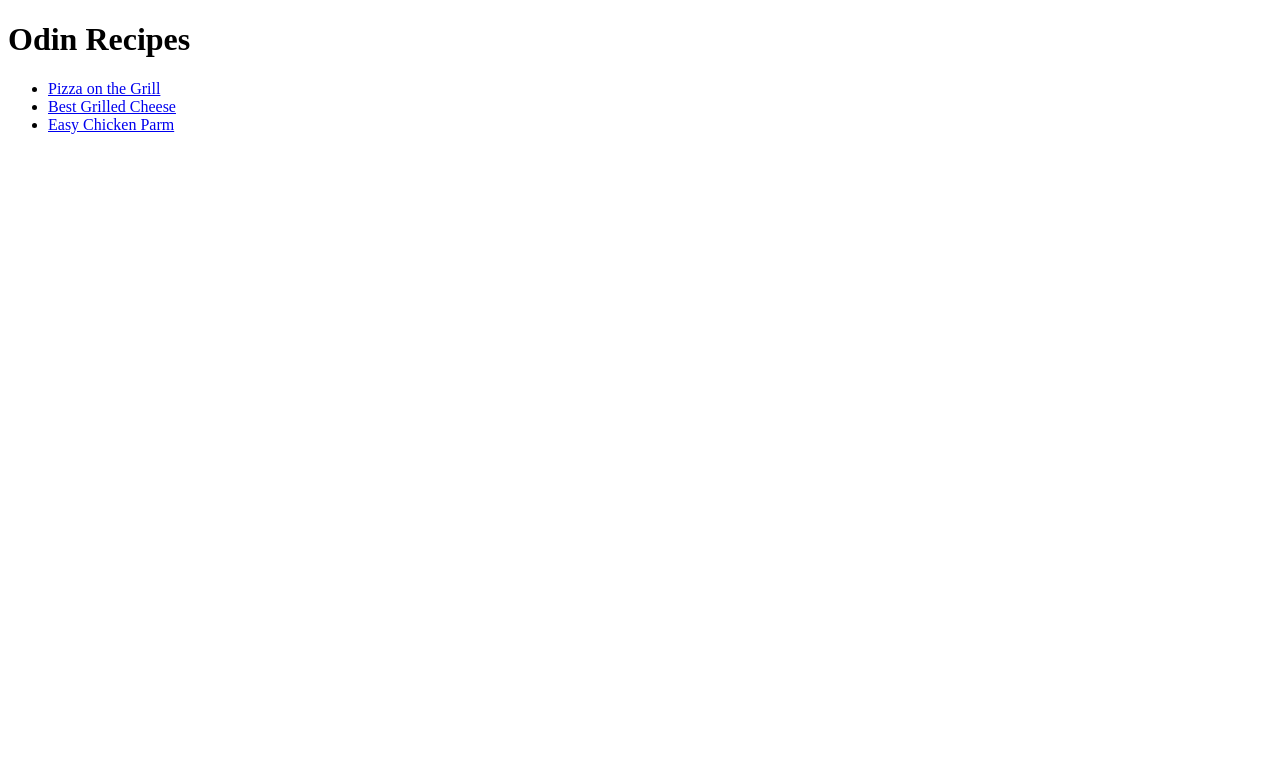
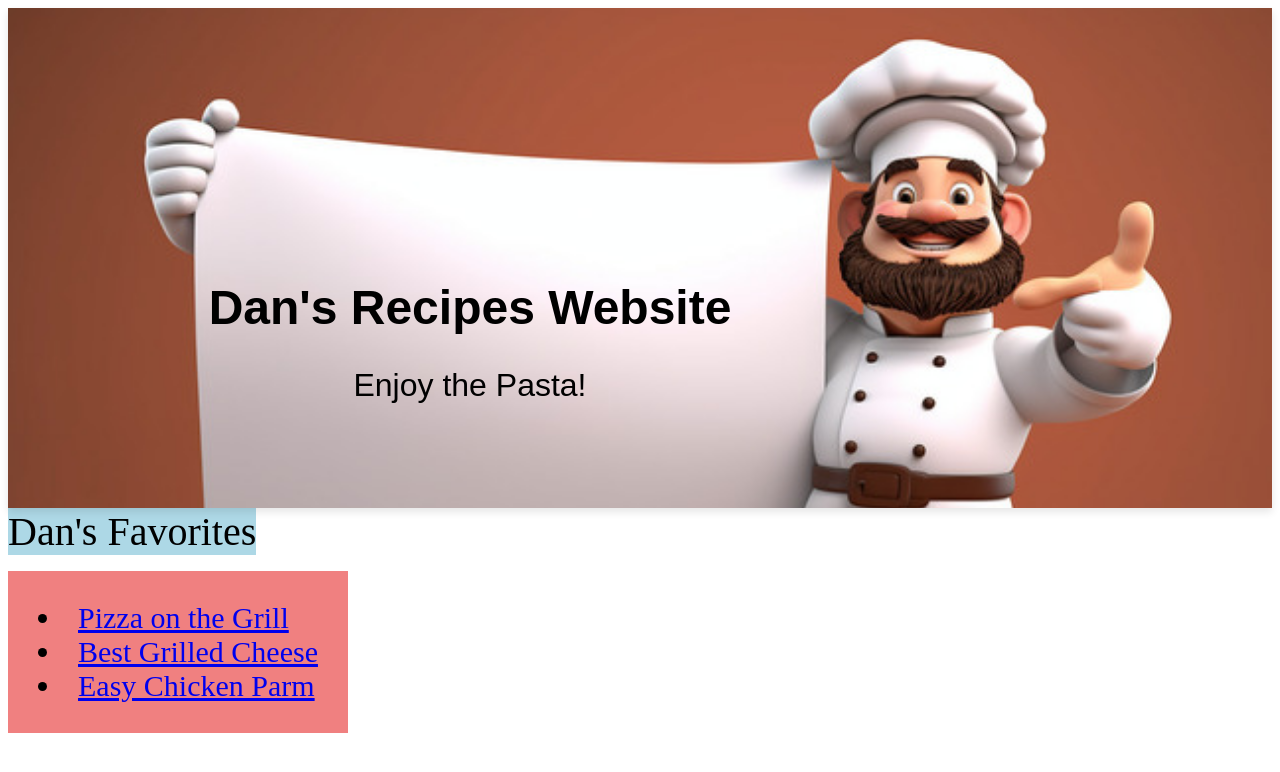
Before and after one commit to danielboyd2/odin-recipes, a plain HTML site: page index.html in a window 1280 px wide. Drawn offline with Linux system fonts and the light colour scheme.

Commit message:
Updated index.html and style.css with new styles

```diff
--- a/index.html
+++ b/index.html
@@ -2,16 +2,30 @@
 <html lang="en">
     <head>
         <meta charset="UTF-8">
+        <meta http-equiv="X-UA-Compatible" content="IE=edge">
         <meta name="viewport" content="width=device-width, initial-scale=1.0">
-        <title>Basic Recipe</title> <!--website title in tab-->
+        <title>Dan's Kitchen</title> <!--website title in tab-->
+        <link rel="stylesheet" href="style.css">
     </head>
     <body>
-        <h1>Odin Recipes</h1>
-        <!--Click each link to see recipe on next page-->
-        <ul>
-            <li><a href="./recipes/pizza.html">Pizza on the Grill</a></li>
-            <li><a href="./recipes/grilledcheese.html">Best Grilled Cheese</a></li>
-            <li><a href="./recipes/chickenparm.html">Easy Chicken Parm   </a></li>
-        </ul>
+        <header class="header-banner">
+            <a href="index.html" class="cartoon-chef"></a>
+
+            <div class="container">
+                <h1 class="banner-title">Dan's Recipes Website</h1>
+                <p class="banner-subtitle">Enjoy the Pasta!</p>
+            </div>
+        </header>
+
+        <p class="recipes-list"> Dan's Favorites </p>
+        <p>
+        <div class="front-page-links">
+            <ul>
+                <li><a href="./recipes/pizza.html">Pizza on the Grill</a></li>
+                <li><a href="./recipes/grilledcheese.html">Best Grilled Cheese</a></li>
+                <li><a href="./recipes/chickenparm.html">Easy Chicken Parm   </a></li>
+            </ul>
+        </div>
+        </p>
     </body>
 </html>
--- /dev/null
+++ b/style.css
@@ -0,0 +1,68 @@
+
+.header-banner {
+    background-image: url(./images/cartoon-chef\ .jpg);
+    background-size: cover;
+    background-position: top;
+    height: 500px;
+    display: flex;
+    justify-content: center;
+    color: white;
+    font-family: Arial, Helvetica, sans-serif;
+    align-items: center;
+    text-align: center;
+    position: relative;
+    box-shadow: 0 4px 8px rgb(0, 0, 0, 0.1);
+}
+
+.cartoon-chef {
+    position: absolute;
+    top: 5px;
+    left: 30px;
+    padding-left: 20px;
+    justify-content: flex-start;
+    z-index: 3;
+    display: inline-block;
+    text-decoration: none;
+}
+
+.banner-title {
+    font-size: 3rem;
+    font-weight: bold;
+    color: black;
+    margin-right: 340px;
+    margin-top: 200px;
+}
+
+.banner-subtitle {
+    font-size: 2rem;
+    color: black;
+    margin-right: 340px;
+}
+
+.recipes-list {
+    font-size: 40px;
+    margin: 0 auto;
+    display: inline-block;
+    text-align: left;
+    background-color:lightblue;
+
+}
+
+.front-page-links {
+    font-size: 30px;
+    margin: 0 auto;
+    padding: 1em;
+    background-color:lightcoral;
+    display: inline-block;
+    text-align: left;
+}
+
+ul {
+    padding-left: 0;
+    list-style-position: inside;
+    margin: 0;
+}
+
+.ingredients {
+    color: rgb(73, 73, 183);
+}
```
Also changed, not shown: recipes/grilledcheese.html (+8 -1 lines), images/cartoon-chef .jpg (added).
